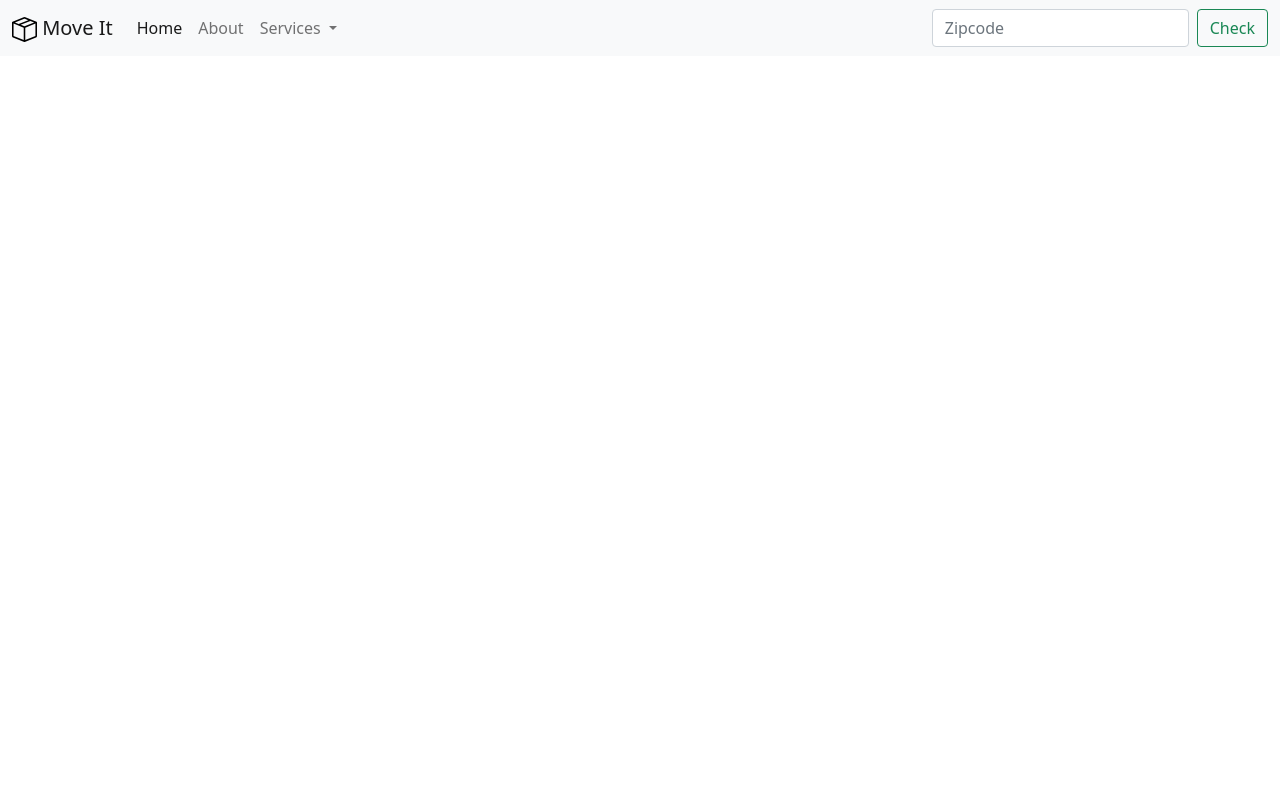
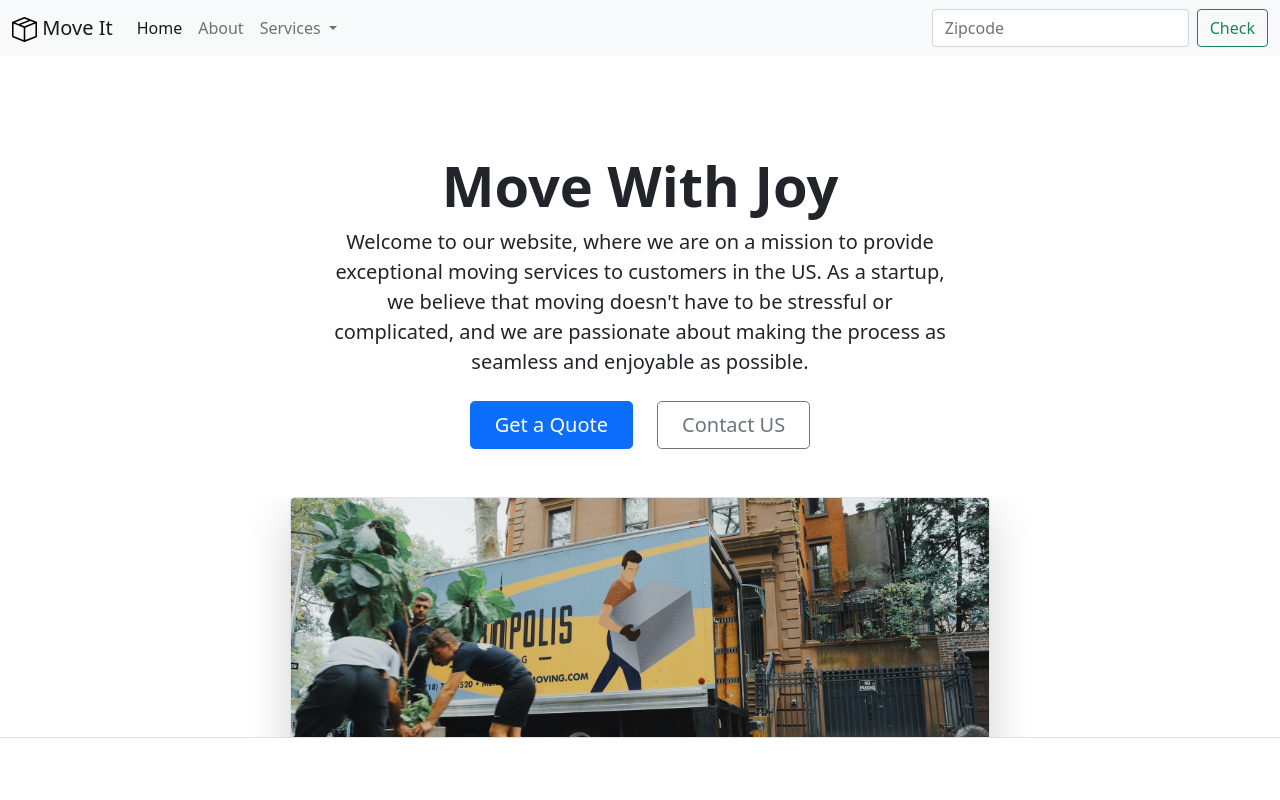
Before and after one commit to odedAtias/MovIt, a plain HTML site: page index.html in a window 1280 px wide. Drawn offline with nearby package versions, Linux system fonts and the light colour scheme.

Commit message:
Adding the Welcome section

```diff
--- a/index.html
+++ b/index.html
@@ -19,7 +19,7 @@
     <nav class="navbar navbar-expand-lg navbar-light bg-light">
         <div class="container-fluid">
             <a class="navbar-brand" href="#">
-                <img src="./assets/svg/box-seam.svg" alt="MovIt logo" height="25"/>
+                <img src="./assets/svg/box-seam.svg" alt="MovIt logo" height="25" />
                 Move It
             </a>
             <button class="navbar-toggler" type="button" data-bs-toggle="collapse"
@@ -57,6 +57,24 @@
             </div>
         </div>
     </nav>
+    <!-- Welcome Section -->
+    <div class="px-4 pt-5 my-5 text-center border-bottom">
+        <h1 class="display-4 fw-bold text-body-emphasis">Move With Joy
+        </h1>
+        <div class="col-lg-6 mx-auto">
+            <p class="lead mb-4">Welcome to our website, where we are on a mission to provide exceptional moving services to customers in the US. As a startup, we believe that moving doesn't have to be stressful or complicated, and we are passionate about making the process as seamless and enjoyable as possible.</p>
+            <div class="d-grid gap-2 d-sm-flex justify-content-sm-center mb-5">
+                <button type="button" class="btn btn-primary btn-lg px-4 me-sm-3">Get a Quote</button>
+                <button type="button" class="btn btn-outline-secondary btn-lg px-4">Contact US</button>
+            </div>
+        </div>
+        <div class="overflow-hidden" style="max-height: 30vh;">
+            <div class="container px-5">
+                <img src="./assets/images/moving-van.jpg" class="img-fluid border rounded-3 shadow-lg mb-4"
+                    alt="Example image" width="700" height="500" loading="lazy">
+            </div>
+        </div>
+    </div>
 
 
 </body>
```
Also changed, not shown: 1 other file.
